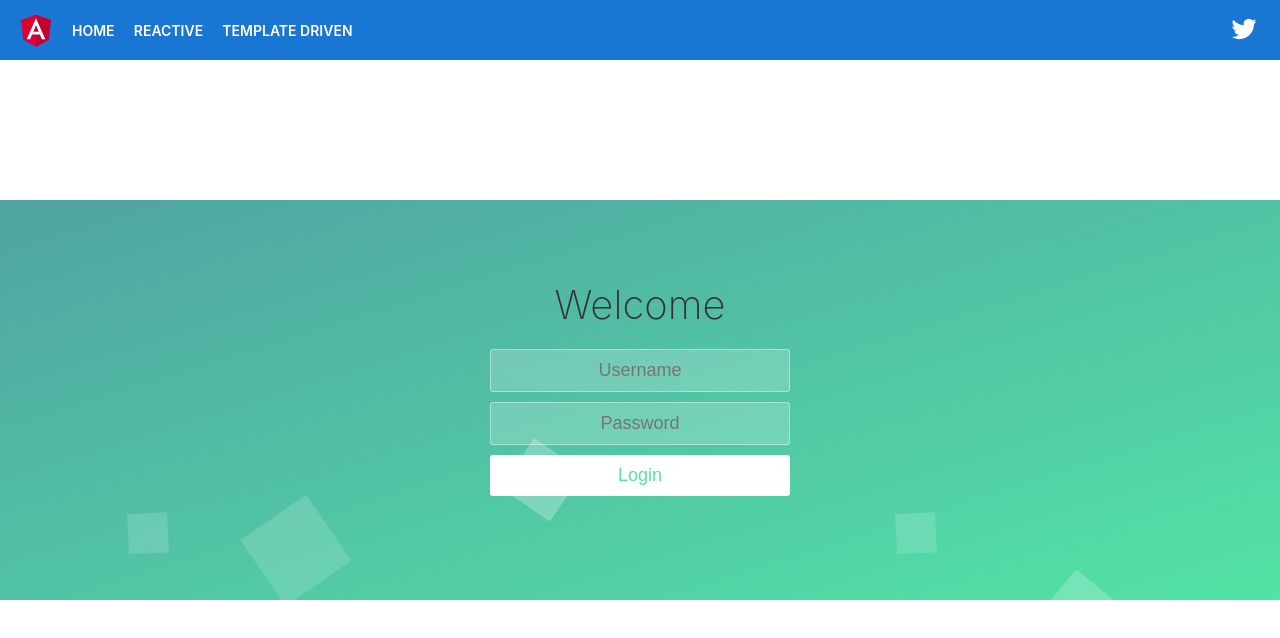
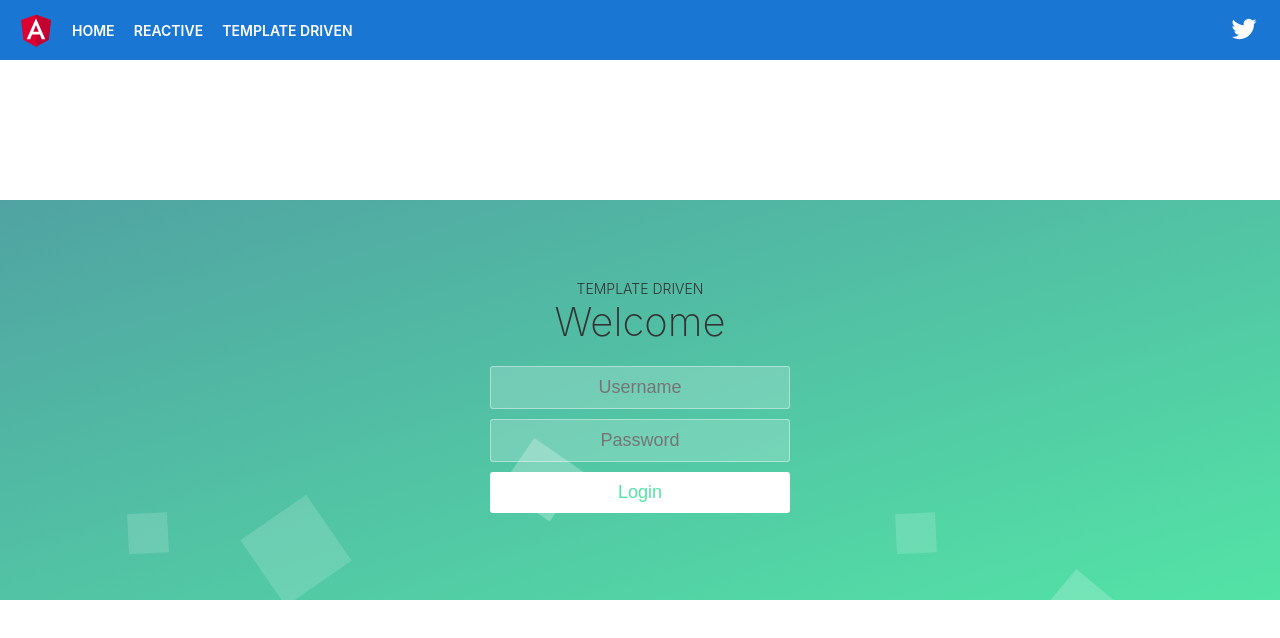
Before and after one commit to Yu0614/angular-form-differences, an Angular app: page /template-driven in a window 1280 px wide. Shown: the top 638 px of the page. Built offline with nearby package versions, Linux system fonts and the light colour scheme.

Commit message:
feat: add identifier

```diff
--- a/src/app/reactive/reactive.component.html
+++ b/src/app/reactive/reactive.component.html
@@ -1,5 +1,8 @@
 <div class="wrapper">
     <div class="container">
+        <div>
+            <p>REACTIVE</p>
+        </div>
         <h1>Welcome</h1>
 
         <form class="form">
--- a/src/app/template-driven/template-driven.component.html
+++ b/src/app/template-driven/template-driven.component.html
@@ -1,5 +1,8 @@
 <div class="wrapper">
     <div class="container">
+        <div>
+            <p>TEMPLATE DRIVEN</p>
+        </div>
         <h1>Welcome</h1>
 
         <form class="form">
```
